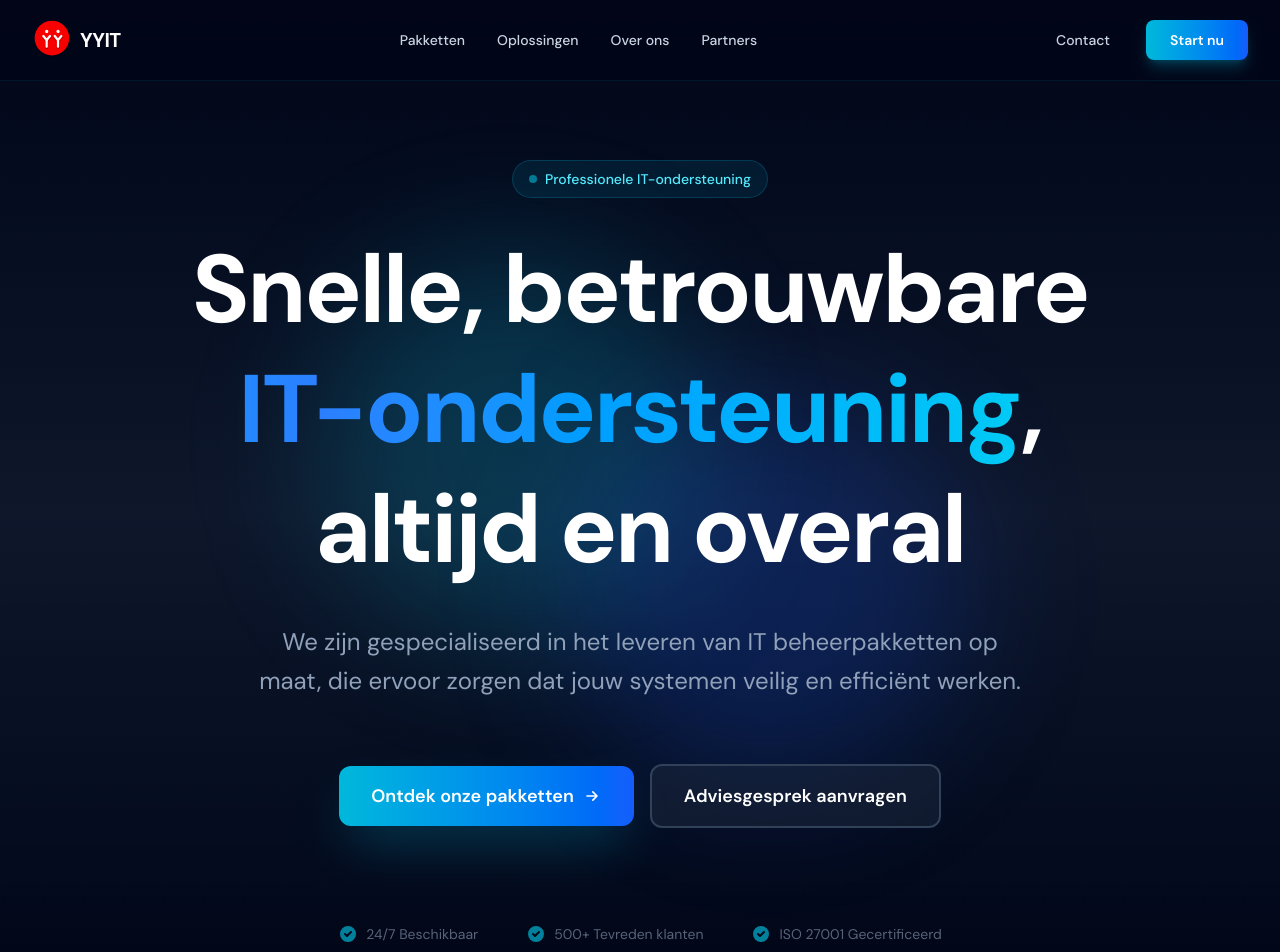
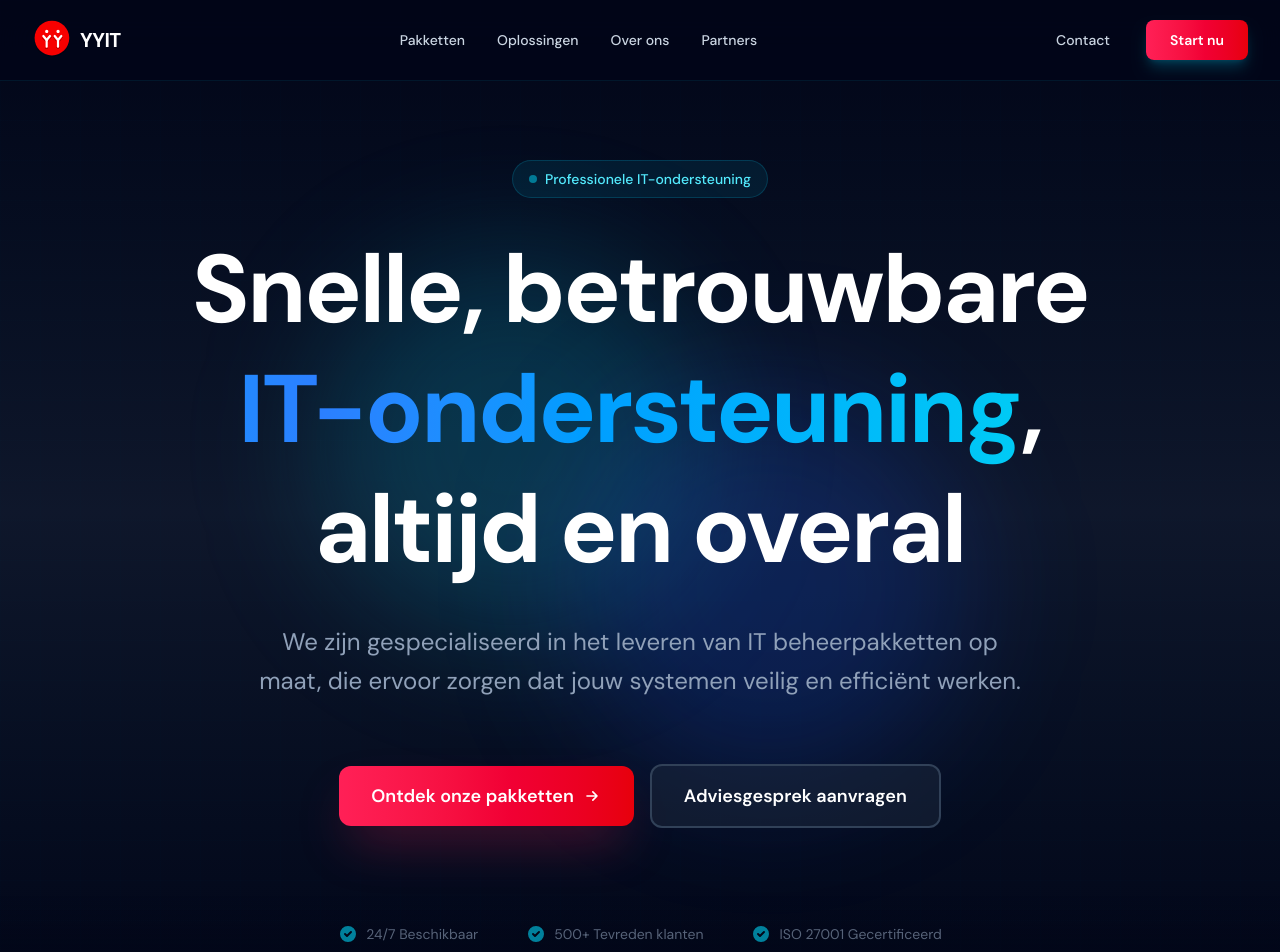
Before and after one commit to dice-pls7/yyit-demo, a Next.js app: page / in a window 1280 px wide. Shown: the top 952 px of the page. Built offline with nearby package versions, Linux system fonts and the light colour scheme.

Commit message:
rode start nu knop. rode "ontdek onze paketten" knop die nu pulseert

```diff
--- a/components/Header.tsx
+++ b/components/Header.tsx
@@ -52,7 +52,7 @@ export default function Header() {
             </a>
             <a
               href="#cta"
-              className="px-6 py-2.5 bg-gradient-to-r from-cyan-500 to-blue-600 text-white rounded-lg text-sm font-semibold hover:from-cyan-400 hover:to-blue-500 transition-all duration-300 shadow-lg shadow-cyan-500/25 hover:shadow-cyan-500/40 hover:scale-105"
+              className="px-6 py-2.5 bg-gradient-to-r from-rose-500 to-red-600 text-white rounded-lg text-sm font-semibold hover:from-rose-400 to-red-500 transition-all duration-300 shadow-lg shadow-cyan-500/25 hover:shadow-cyan-500/40 hover:scale-105"
             >
               Start nu
             </a>
--- a/components/Hero.tsx
+++ b/components/Hero.tsx
@@ -36,7 +36,7 @@ export default function Hero() {
           <div className="flex flex-col sm:flex-row items-center justify-center gap-4 pt-8">
             <a
               href="#pricing"
-              className="group px-8 py-4 bg-gradient-to-r from-cyan-500 to-blue-600 text-white rounded-xl font-semibold text-lg hover:from-cyan-400 hover:to-blue-500 transition-all duration-300 shadow-2xl shadow-cyan-500/30 hover:shadow-cyan-500/50 hover:scale-105 flex items-center gap-2"
+              className="group animate-cta-pulse px-8 py-4 bg-gradient-to-r from-rose-500 to-red-600 text-white rounded-xl font-semibold text-lg hover:from-rose-400 hover:to-red-500 transition-all duration-300 shadow-2xl shadow-rose-500/30 hover:shadow-rose-500/50 hover:scale-105 flex items-center gap-2"
             >
               Ontdek onze pakketten
               <svg className="w-5 h-5 group-hover:translate-x-1 transition-transform" fill="none" viewBox="0 0 24 24" stroke="currentColor">
```
